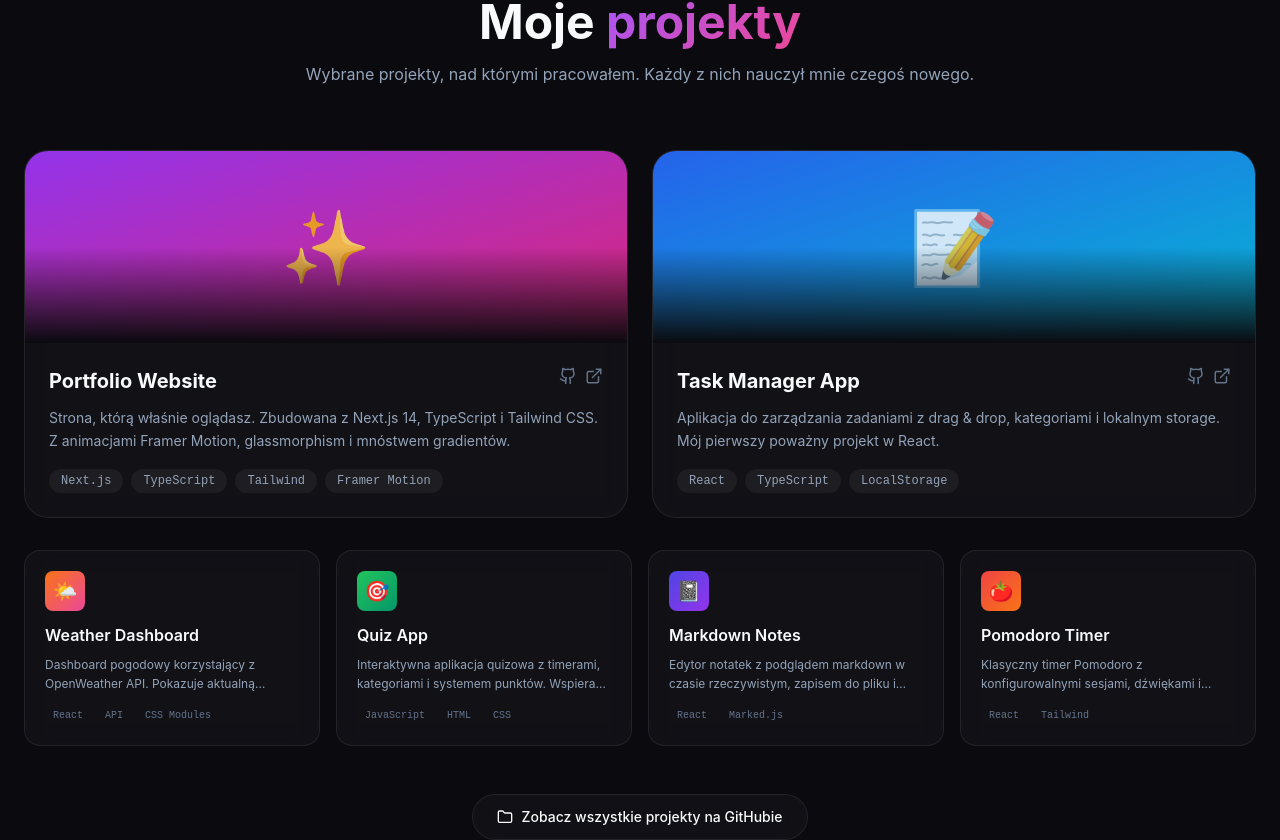
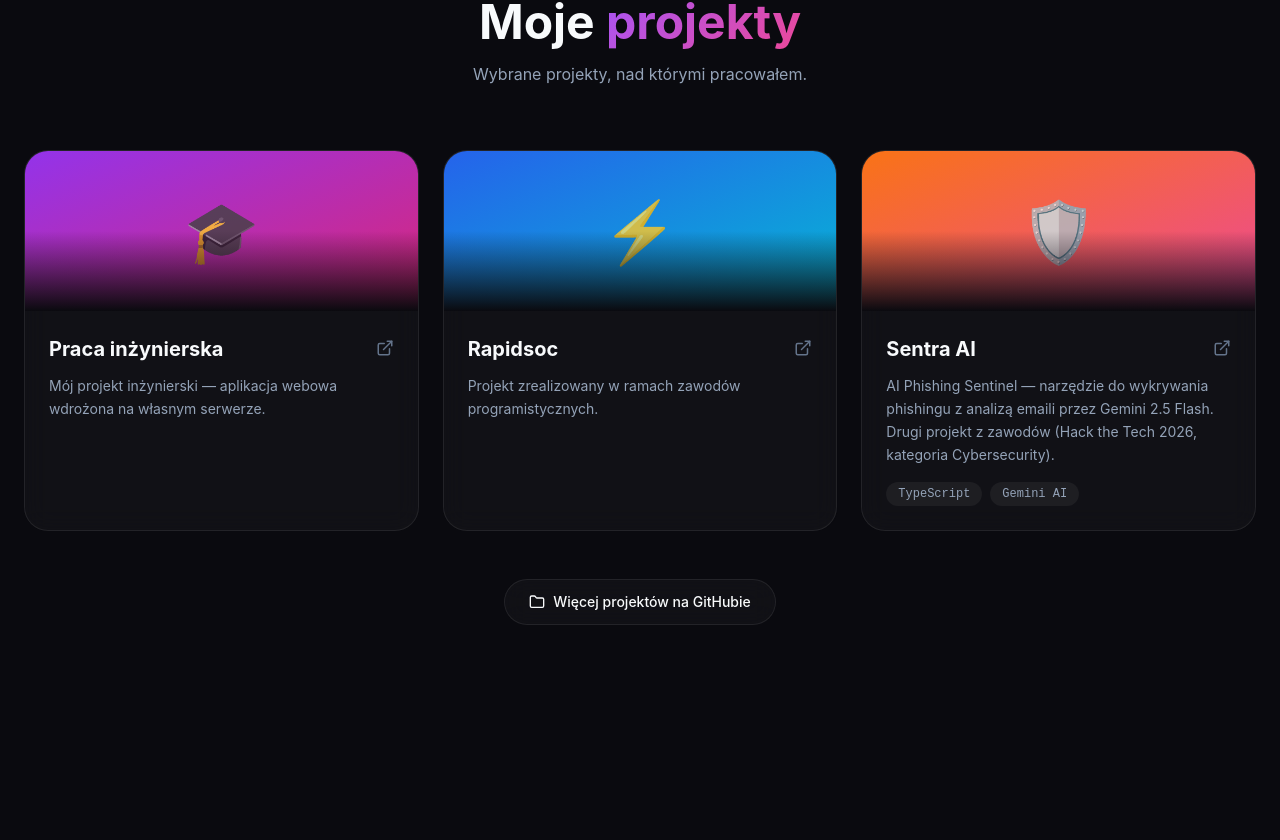
Before and after one commit to Mateuszl28/moja-strona, a Next.js app: page / in a window 1280 px wide. Shown: the part 3116-3956 px from the top of the page. Built offline with nearby package versions, Linux system fonts and the light colour scheme.

Commit message:
Replace placeholder projects with real ones (Praca inz, Rapidsoc, Sentra AI)

```diff
--- a/components/Projects.tsx
+++ b/components/Projects.tsx
@@ -1,81 +1,39 @@
 "use client";
 
 import { motion } from "framer-motion";
-import { Github, ExternalLink, Folder } from "lucide-react";
+import { ExternalLink, Folder } from "lucide-react";
 
 const projects = [
   {
-    title: "Portfolio Website",
+    title: "Praca inżynierska",
     description:
-      "Strona, którą właśnie oglądasz. Zbudowana z Next.js 14, TypeScript i Tailwind CSS. Z animacjami Framer Motion, glassmorphism i mnóstwem gradientów.",
-    tech: ["Next.js", "TypeScript", "Tailwind", "Framer Motion"],
+      "Mój projekt inżynierski — aplikacja webowa wdrożona na własnym serwerze.",
+    tech: [],
     gradient: "from-purple-600 to-pink-600",
-    emoji: "✨",
-    github: "#",
-    demo: "#",
-    featured: true,
+    emoji: "🎓",
+    demo: "http://212.132.124.0/",
   },
   {
-    title: "Task Manager App",
+    title: "Rapidsoc",
     description:
-      "Aplikacja do zarządzania zadaniami z drag & drop, kategoriami i lokalnym storage. Mój pierwszy poważny projekt w React.",
-    tech: ["React", "TypeScript", "LocalStorage"],
+      "Projekt zrealizowany w ramach zawodów programistycznych.",
+    tech: [],
     gradient: "from-blue-600 to-cyan-500",
-    emoji: "📝",
-    github: "#",
-    demo: "#",
-    featured: true,
+    emoji: "⚡",
+    demo: "https://rapidsoc1-nc0o6orro-mateuszl28s-projects.vercel.app/",
   },
   {
-    title: "Weather Dashboard",
+    title: "Sentra AI",
     description:
-      "Dashboard pogodowy korzystający z OpenWeather API. Pokazuje aktualną pogodę i prognozę dla wybranego miasta.",
-    tech: ["React", "API", "CSS Modules"],
+      "AI Phishing Sentinel — narzędzie do wykrywania phishingu z analizą emaili przez Gemini 2.5 Flash. Drugi projekt z zawodów (Hack the Tech 2026, kategoria Cybersecurity).",
+    tech: ["TypeScript", "Gemini AI"],
     gradient: "from-orange-500 to-pink-500",
-    emoji: "🌤️",
-    github: "#",
-    demo: "#",
-    featured: false,
-  },
-  {
-    title: "Quiz App",
-    description:
-      "Interaktywna aplikacja quizowa z timerami, kategoriami i systemem punktów. Wspierane przez Open Trivia DB.",
-    tech: ["JavaScript", "HTML", "CSS"],
-    gradient: "from-green-500 to-emerald-600",
-    emoji: "🎯",
-    github: "#",
-    demo: "#",
-    featured: false,
-  },
-  {
-    title: "Markdown Notes",
-    description:
-      "Edytor notatek z podglądem markdown w czasie rzeczywistym, zapisem do pliku i opcjami eksportu.",
-    tech: ["React", "Marked.js"],
-    gradient: "from-indigo-600 to-purple-600",
-    emoji: "📓",
-    github: "#",
-    demo: "#",
-    featured: false,
-  },
-  {
-    title: "Pomodoro Timer",
-    description:
-      "Klasyczny timer Pomodoro z konfigurowalnymi sesjami, dźwiękami i statystykami produktywności.",
-    tech: ["React", "Tailwind"],
-    gradient: "from-red-500 to-orange-500",
-    emoji: "🍅",
-    github: "#",
-    demo: "#",
-    featured: false,
+    emoji: "🛡️",
+    demo: "https://sentra-ai-peach.vercel.app/",
   },
 ];
 
 export default function Projects() {
-  const featured = projects.filter((p) => p.featured);
-  const other = projects.filter((p) => !p.featured);
-
   return (
     <section id="projects" className="relative py-32 px-6">
       <div className="max-w-7xl mx-auto">
@@ -91,25 +49,27 @@ export default function Projects() {
             Moje <span className="text-gradient">projekty</span>
           </h2>
           <p className="text-slate-400 max-w-2xl mx-auto">
-            Wybrane projekty, nad którymi pracowałem. Każdy z nich nauczył mnie
-            czegoś nowego.
+            Wybrane projekty, nad którymi pracowałem.
           </p>
         </motion.div>
 
-        <div className="grid md:grid-cols-2 gap-6 mb-8">
-          {featured.map((project, i) => (
-            <motion.div
+        <div className="grid md:grid-cols-2 lg:grid-cols-3 gap-6">
+          {projects.map((project, i) => (
+            <motion.a
               key={project.title}
+              href={project.demo}
+              target="_blank"
+              rel="noopener noreferrer"
               initial={{ opacity: 0, y: 30 }}
               whileInView={{ opacity: 1, y: 0 }}
               viewport={{ once: true }}
               transition={{ duration: 0.6, delay: i * 0.15 }}
-              className="group relative glass rounded-3xl overflow-hidden hover:-translate-y-1 transition-all duration-300"
+              className="group relative glass rounded-3xl overflow-hidden hover:-translate-y-1 transition-all duration-300 block"
             >
               <div
-                className={`h-48 bg-gradient-to-br ${project.gradient} relative overflow-hidden`}
+                className={`h-40 bg-gradient-to-br ${project.gradient} relative overflow-hidden`}
               >
-                <div className="absolute inset-0 flex items-center justify-center text-7xl opacity-80 group-hover:scale-110 transition-transform duration-500">
+                <div className="absolute inset-0 flex items-center justify-center text-6xl opacity-80 group-hover:scale-110 transition-transform duration-500">
                   {project.emoji}
                 </div>
                 <div className="absolute inset-0 bg-gradient-to-t from-[#0a0a0f] via-transparent to-transparent" />
@@ -118,26 +78,15 @@ export default function Projects() {
               <div className="p-6">
                 <div className="flex items-start justify-between gap-3 mb-3">
                   <h3 className="text-xl font-bold">{project.title}</h3>
-                  <div className="flex gap-2">
-                    <a
-                      href={project.github}
-                      aria-label="GitHub"
-                      className="text-slate-500 hover:text-white transition-colors"
-                    >
-                      <Github size={18} />
-                    </a>
-                    <a
-                      href={project.demo}
-                      aria-label="Demo"
-                      className="text-slate-500 hover:text-white transition-colors"
-                    >
-                      <ExternalLink size={18} />
-                    </a>
-                  </div>
+                  <ExternalLink
+                    size={18}
+                    className="text-slate-500 group-hover:text-white transition-colors shrink-0 mt-1"
+                  />
                 </div>
                 <p className="text-sm text-slate-400 leading-relaxed mb-4">
                   {project.description}
                 </p>
+                {project.tech.length > 0 && (
                   <div className="flex flex-wrap gap-2">
                     {project.tech.map((t) => (
                       <span
@@ -148,59 +97,9 @@ export default function Projects() {
                       </span>
                     ))}
                   </div>
+                )}
               </div>
-            </motion.div>
-          ))}
-        </div>
-
-        <div className="grid sm:grid-cols-2 lg:grid-cols-4 gap-4">
-          {other.map((project, i) => (
-            <motion.div
-              key={project.title}
-              initial={{ opacity: 0, y: 20 }}
-              whileInView={{ opacity: 1, y: 0 }}
-              viewport={{ once: true }}
-              transition={{ duration: 0.5, delay: i * 0.1 }}
-              className="group glass glass-hover rounded-2xl p-5 transition-all hover:-translate-y-1"
-            >
-              <div className="flex items-start justify-between mb-3">
-                <div
-                  className={`w-10 h-10 rounded-lg bg-gradient-to-br ${project.gradient} flex items-center justify-center text-xl`}
-                >
-                  {project.emoji}
-                </div>
-                <div className="flex gap-2 opacity-0 group-hover:opacity-100 transition-opacity">
-                  <a
-                    href={project.github}
-                    aria-label="GitHub"
-                    className="text-slate-500 hover:text-white"
-                  >
-                    <Github size={16} />
-                  </a>
-                  <a
-                    href={project.demo}
-                    aria-label="Demo"
-                    className="text-slate-500 hover:text-white"
-                  >
-                    <ExternalLink size={16} />
-                  </a>
-                </div>
-              </div>
-              <h3 className="font-semibold mb-2">{project.title}</h3>
-              <p className="text-xs text-slate-400 leading-relaxed mb-3 line-clamp-2">
-                {project.description}
-              </p>
-              <div className="flex flex-wrap gap-1.5">
-                {project.tech.slice(0, 3).map((t) => (
-                  <span
-                    key={t}
-                    className="px-2 py-0.5 rounded text-[10px] font-mono text-slate-500"
-                  >
-                    {t}
-                  </span>
-                ))}
-              </div>
-            </motion.div>
+            </motion.a>
           ))}
         </div>
 
@@ -212,11 +111,13 @@ export default function Projects() {
           className="mt-12 text-center"
         >
           <a
-            href="#"
+            href="https://github.com/Mateuszl28"
+            target="_blank"
+            rel="noopener noreferrer"
             className="inline-flex items-center gap-2 px-6 py-3 rounded-full glass glass-hover text-sm font-medium transition-all"
           >
             <Folder size={16} />
-            Zobacz wszystkie projekty na GitHubie
+            Więcej projektów na GitHubie
           </a>
         </motion.div>
       </div>
```
Lines whose indentation alone changed are shown as unchanged.
